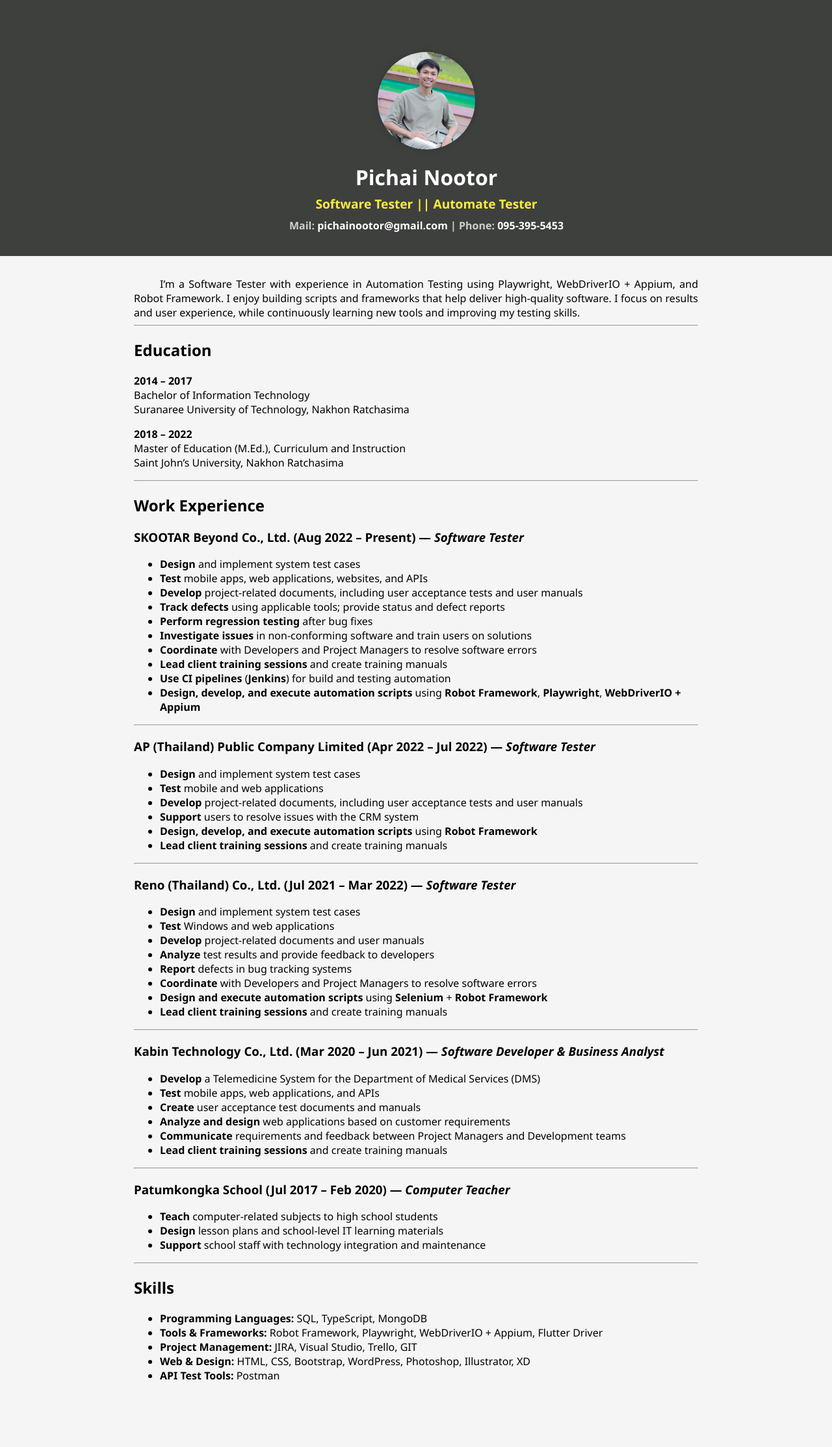
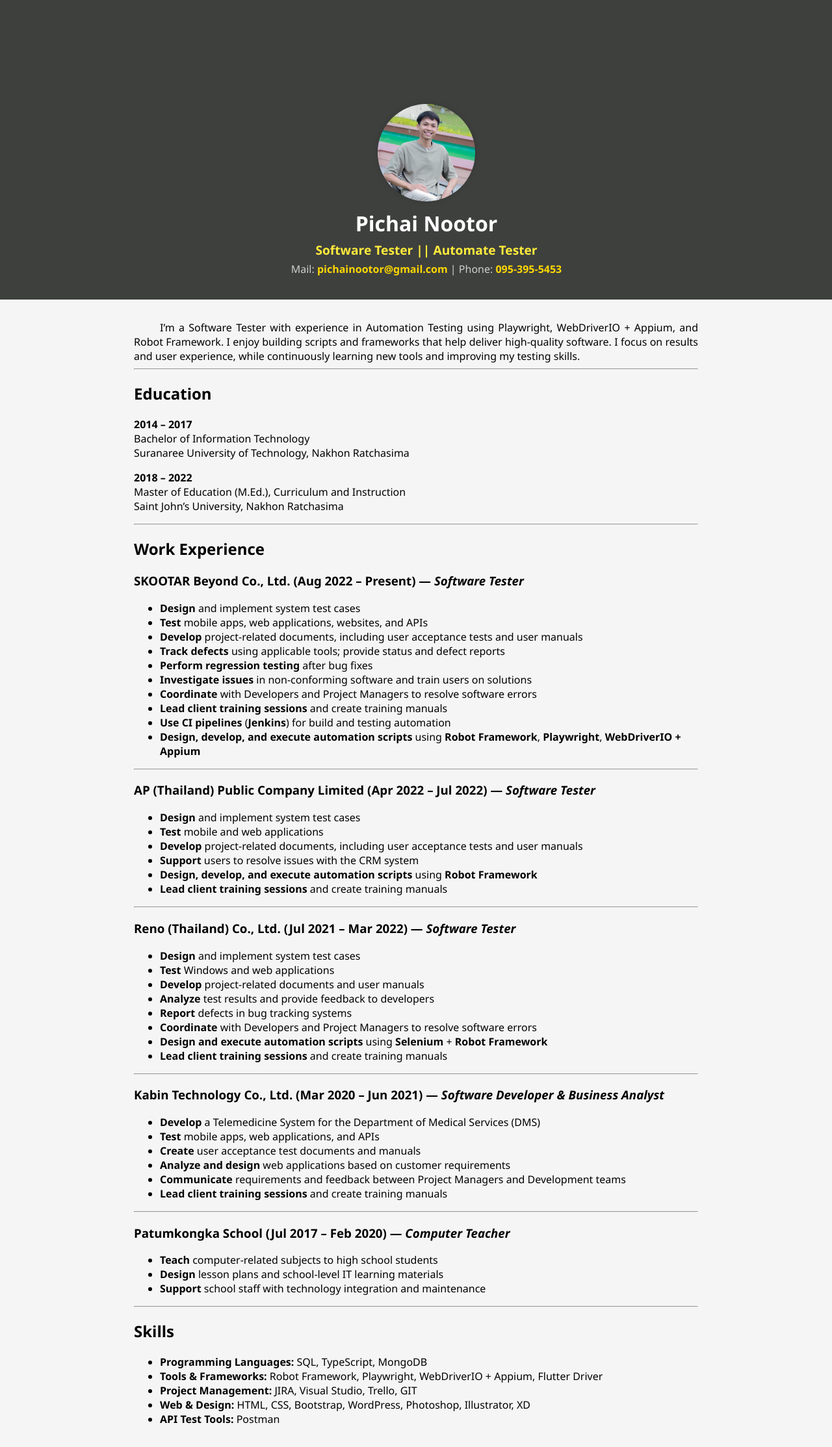
Before and after one commit to pichai-nootor/pichai-nootor.github.io, a Jekyll site: the page built from index.md, in a window 1280 px wide. Shown: the whole page at 65% size. Built offline with Jekyll 4.4.1, drawn with Linux system fonts in a browser that asks for light colours; our own code applies the rules of GitHub Pages for plain Markdown files; before the commit the page ends 2160 px from its top, so only the background shows below that.

Commit message:
Update default.html

```diff
--- a/_layouts/default.html
+++ b/_layouts/default.html
@@ -3,11 +3,10 @@
 <head>
   <meta charset="UTF-8">
   <meta name="viewport" content="width=device-width, initial-scale=1">
-
   <title>{{ site.title | default: site.github.repository_name }}</title>
 
   <style>
-      /* Reset margin/padding */
+    /* ===== Reset margin/padding ===== */
     html, body {
       margin: 0;
       padding: 0;
@@ -15,60 +14,65 @@
       font-family: "Segoe UI", Tahoma, Geneva, Verdana, sans-serif;
     }
 
-      /* ===== Header ===== */
+    /* ===== Header แบบเต็มจอ ===== */
     header.page-header {
-        background: #3e403e;
+      background: #3e403e !important;
+      position: relative;
       display: flex;
       flex-direction: column;
       align-items: center;
       text-align: center;
+      overflow: visible !important;
       padding: 5rem 1rem 2rem 1rem; /* top, sides, bottom */
       width: 100%;
+      margin: 0;
       color: white;
     }
 
-      /* ลบ ::after ของ Cayman */
+    /* ลบ ::after ของ Cayman theme */
     header.page-header::after {
       display: none !important;
     }
 
-      /* รูปโปรไฟล์ */
+    /* ===== รูปโปรไฟล์ ===== */
     header.page-header img {
       width: 150px;
       height: 150px;
       object-fit: cover;
       object-position: center 20%;
       border-radius: 50%;
-        margin-bottom: 1rem;
-        box-shadow: 0 0 10px rgba(0,0,0,0.2);
+      margin-top: 5rem;
+      margin-bottom: 10px;
+      box-shadow: 0 0 8px rgba(0,0,0,0.15);
     }
 
-      /* ข้อความ header */
+    /* ===== ข้อความ h1-h3 ===== */
     header.page-header h1 {
-        margin: 0.5rem 0 0.3rem 0;
+      margin: 0.3rem 0;
+      line-height: 1.2;
       font-size: 2rem;
       font-weight: bold;
-        color: #ffffff;
-        line-height: 1.2;
+      color: #ffffff; /* ชื่อเด่นที่สุด */
     }
 
     header.page-header h2 {
       margin: 0.3rem 0;
+      line-height: 1.2;
       font-size: 1.2rem;
-        color: #ffeb3b;
-        line-height: 1.3;
+      color: #ffeb3b; /* tagline สีต่างจาก h1 */
     }
 
     header.page-header h3 {
       margin: 0.3rem 0;
+      line-height: 1.2;
       font-size: 1rem;
-        color: #cfcfcf;
-        line-height: 1.3;
+      font-weight: normal;
+      color: #cfcfcf; /* contact สีเทาอ่อน */
     }
 
-      /* contact info สีต่าง */
+    /* ===== Contact info สีต่าง ===== */
     header.page-header .contact-info {
-        color: #ffffff;
+      color: #ffd700; /* สีทองเด่น */
       font-weight: bold;
     }
 
@@ -88,6 +92,7 @@
       header.page-header img {
         width: 120px;
         height: 120px;
+        margin-top: 3rem;
       }
       header.page-header h1 {
         font-size: 1.5rem;
@@ -103,6 +108,7 @@
 </head>
 
 <body>
+  <!-- ===== Header ===== -->
   <header class="page-header">
     <img src="{{ '/assets/profile.jpg' | relative_url }}" alt="Profile photo" />
 
@@ -114,6 +120,7 @@
     </h3>
   </header>
 
+  <!-- ===== Main content ===== -->
   <div class="main-content">
     {{ content }}
   </div>
```
Also changed, not shown: other parts of _layouts/default.html (+1 -1 lines). Lines whose indentation alone changed are shown as unchanged.
